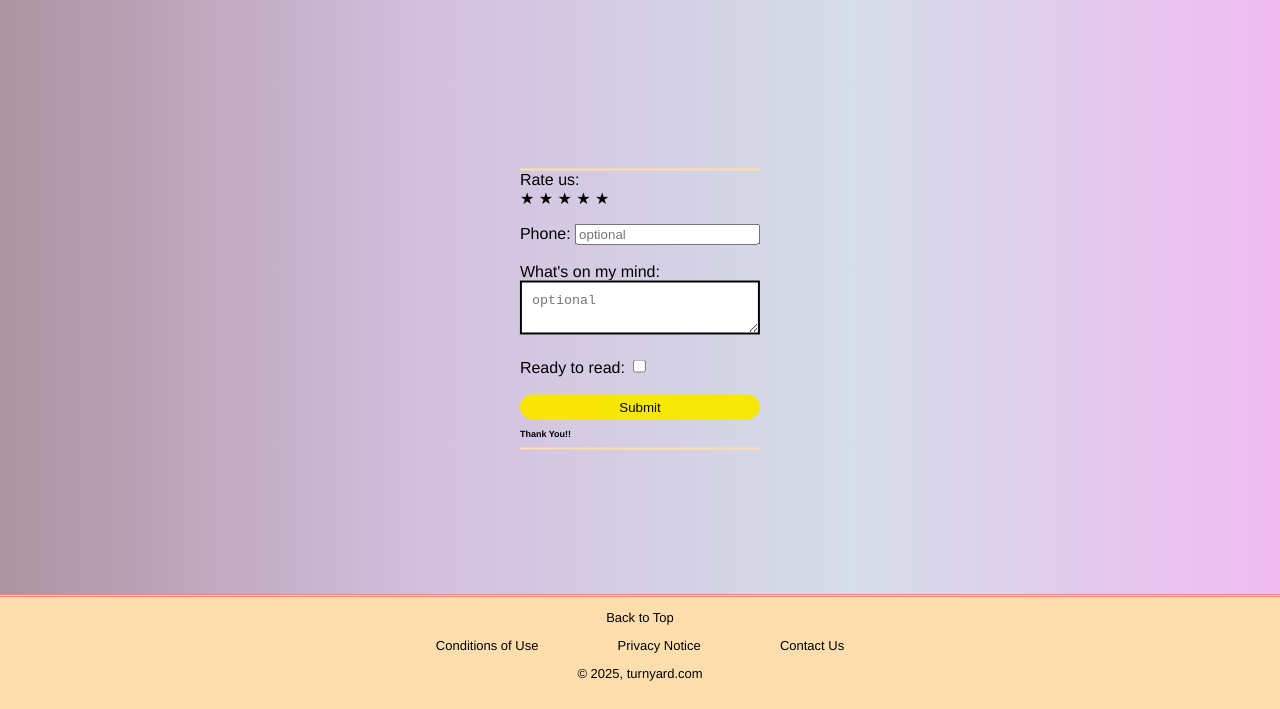
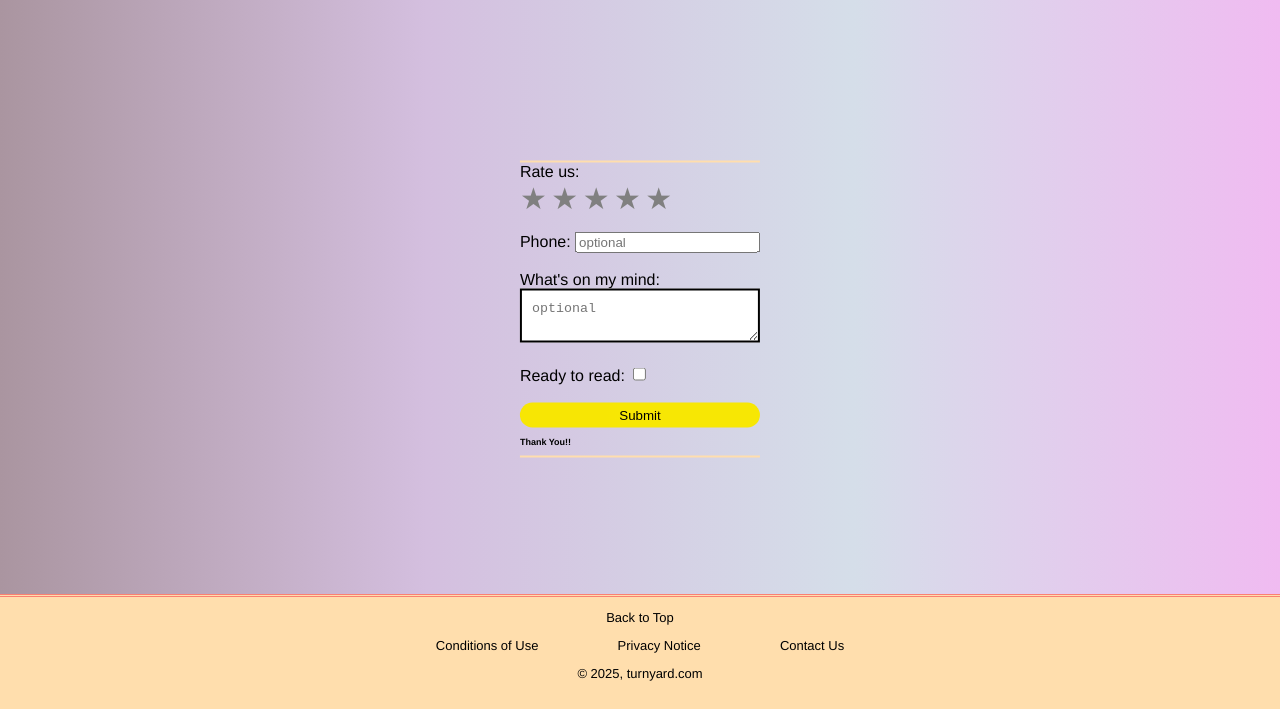
Before and after one commit to NOB247/Read-Free, a plain HTML site: page index.html in a window 1280 px wide. Shown: the part 91-800 px from the top of the page. Drawn offline with Linux system fonts and the light colour scheme.

Commit message:
Update bodyStyles.css

```diff
--- a/bodyStyles.css
+++ b/bodyStyles.css
@@ -259,3 +259,16 @@ footer {
 .privacy {
     margin-left: 2cm ;
 }
+
+.star {
+  font-size: 30px;
+  color: gray;
+  cursor: pointer;
+  transition: color 0.2s;
+}
+
+.star:hover,
+.star.hovered,
+.star.selected {
+  color: gold;
+}
```
